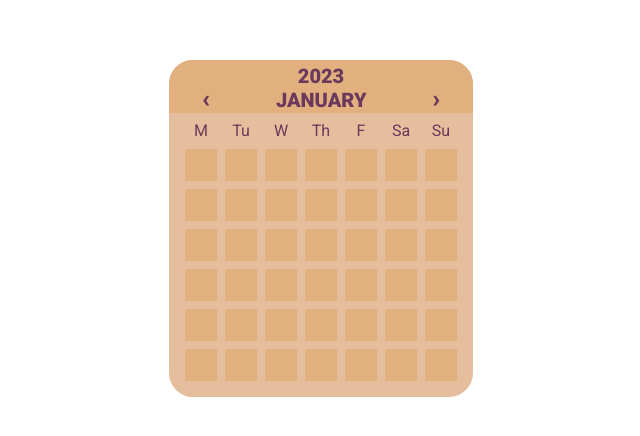
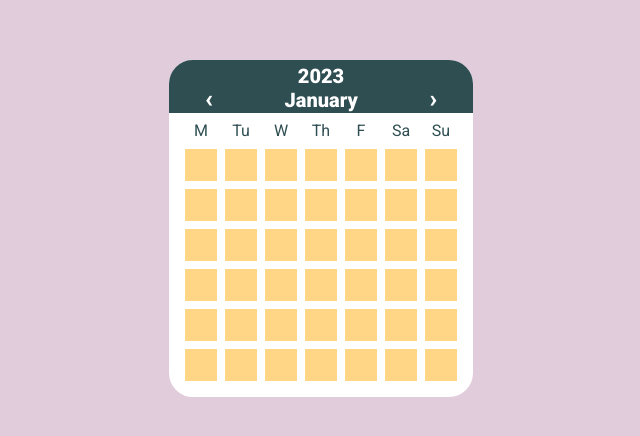
Before and after one commit to bobbybgit/calendar-test, a plain HTML site: page index.html in a window 1280 px wide. Shown: the part 180-616 px from the top of the page, without its empty margins (319-959 px from the left). Drawn offline with Linux system fonts and the light colour scheme.

Commit message:
Added basic Javascript to set initial year and month

```diff
--- a/index.html
+++ b/index.html
@@ -15,11 +15,11 @@
 <body>
     <div class="card">
         <div id="year-bar">
-            <h1 id="year">2023</h1>
+            <h1 id="year"></h1>
         </div> <!-- ends year-bar-->
         <div id="month-bar">
             <h1 id="left">&#8249;</h1>
-            <h1 id="month">JANUARY</h1>
+            <h1 id="month"></h1>
             <h1 id="right">&#8250;</h1>
         </div> <!-- ends month-bar-->
         <div class="days">
--- a/script.js
+++ b/script.js
@@ -0,0 +1,29 @@
+const currentDate = new Date();
+let pageDate = currentDate;
+
+const yearTitle = document.querySelector('#year');
+const monthTitle = document.querySelector('#month');
+
+function monthToString(month){
+    switch (month){
+        case 0: return "January"
+        case 1: return "February"
+        case 2: return "March"
+        case 3: return "April"
+        case 4: return "May"
+        case 5: return "June"
+        case 6: return "July"
+        case 7: return "August"
+        case 8: return "September"
+        case 9: return "October"
+        case 10: return "November"
+        case 11: return "December"
+    }
+}
+
+function setHeaders(showYear, showMonth){
+    yearTitle.innerText = showYear;
+    monthTitle.innerText = monthToString(showMonth);
+}
+
+setHeaders(pageDate.getFullYear(), pageDate.getMonth());
--- a/style.css
+++ b/style.css
@@ -4,12 +4,13 @@ body {
     justify-content: center;
     align-items: center;
     font-family: 'Roboto', sans-serif;
-    color: #6A395B;
+    color: #2E4E52;
+    background-color: #E1CCDB;
 
 }
 
 .card{
-    background-color: #E5BE9E;
+    background-color: #FFFFFF;
     flex: 0;
     border-radius: 1.5rem;
     display: flex;
@@ -17,7 +18,7 @@ body {
 }
 
 #month-bar, #year-bar{
-    background-color: #E1B07E;
+    background-color: #2E4E52;
     padding: 0;
     display: flex;
     align-items: center;
@@ -50,7 +51,7 @@ body {
 
 
 h1{
-     color: #6A395B ;
+     color: #FFFFFF ;
      font-size: 20px;
      font-weight: 900;
      margin: 0;
@@ -65,7 +66,6 @@ h1{
 
 .dayHead{
     flex: 0;
-    color: #6A395B;
     min-width: 2rem;
     max-width: 2rem;
     min-height: 2rem;
@@ -76,7 +76,7 @@ h1{
 
 
 .day{
-    background-color: #E1B07E;
+    background-color: #FFD685;
     min-width: 2rem;
     max-width: 2rem;
     min-height: 2rem;
```
